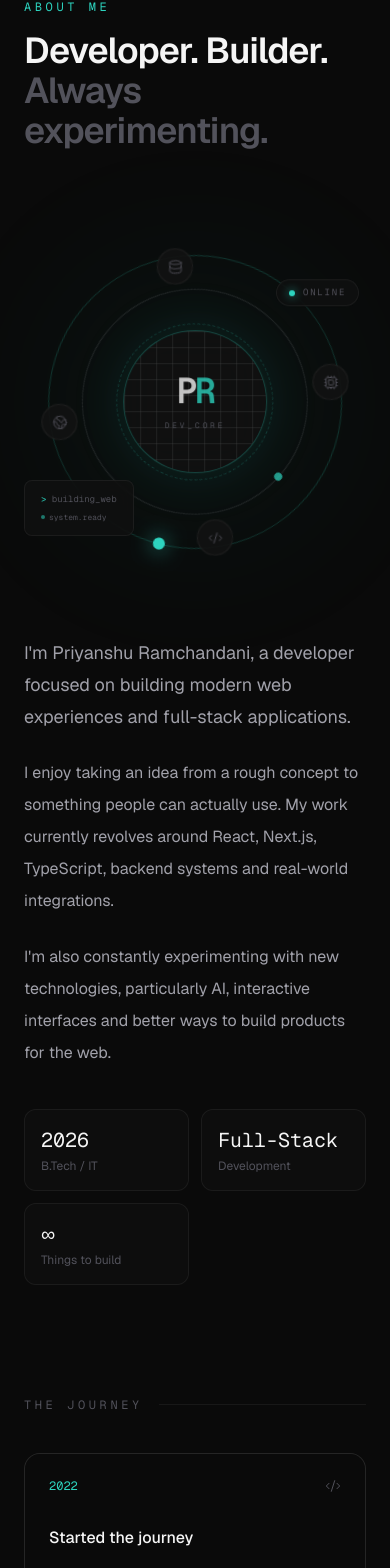
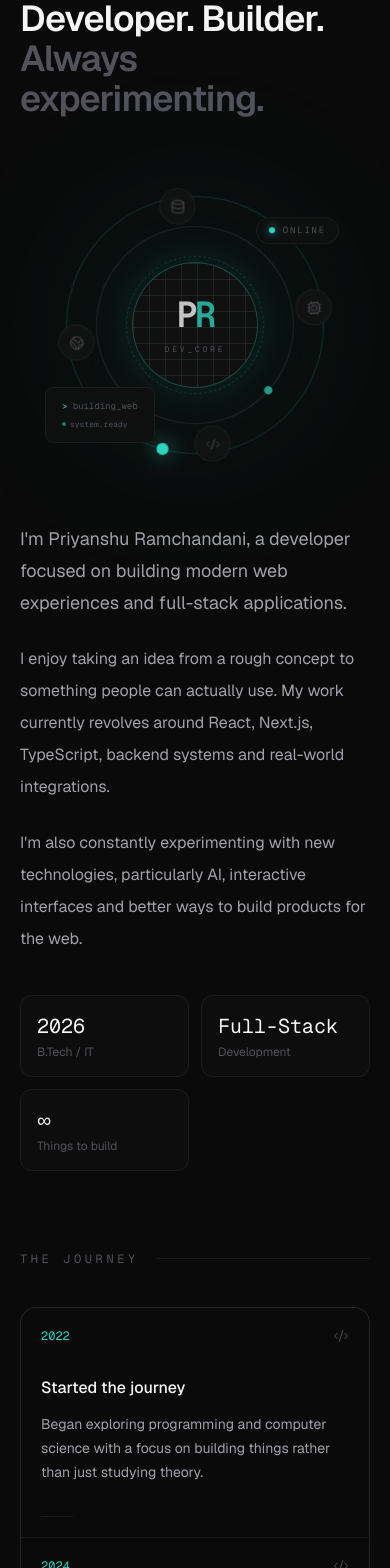
Before and after one commit to priyanshu-0911/priyanshu-portfolio, a Next.js app: page / in a window 390 px wide. Shown: the part 4864-6432 px from the top of the page. Built offline with nearby package versions, Linux system fonts and the light colour scheme.

Commit message:
Stage 10 done with small integrated steps

```diff
--- a/src/components/AboutSection.tsx
+++ b/src/components/AboutSection.tsx
@@ -44,7 +44,7 @@ export function AboutSection() {
   return (
     <section
   id="about"
-  className="relative overflow-hidden px-6 py-28 sm:px-10 lg:px-16 lg:py-36"
+  className="relative overflow-hidden px-5 py-20 sm:px-10 sm:py-28 lg:px-16 lg:py-36"
 >
       <div className="mx-auto max-w-7xl">
         <div className="mx-auto max-w-7xl">
@@ -54,7 +54,7 @@ export function AboutSection() {
     whileInView={{ opacity: 1, y: 0 }}
     viewport={{ once: true, margin: "-100px" }}
     transition={{ duration: 0.7 }}
-    className="mb-20"
+    className="mb-14 sm:mb-20"
   >
     <p className="mb-4 font-mono text-xs uppercase tracking-[0.3em] text-accent">
       About Me
@@ -68,7 +68,7 @@ export function AboutSection() {
   </motion.div>
 
   {/* Main About layout */}
-  <div className="grid items-center gap-16 lg:grid-cols-[0.85fr_1.15fr] lg:gap-24">
+  <div className="grid items-center gap-12 sm:gap-16 lg:grid-cols-[0.85fr_1.15fr] lg:gap-24">
 
     {/* Avatar */}
     <motion.div
@@ -138,7 +138,7 @@ export function AboutSection() {
           whileInView={{ opacity: 1, y: 0 }}
           viewport={{ once: true, margin: "-80px" }}
           transition={{ duration: 0.8 }}
-          className="mt-28"
+          className="mt-20 sm:mt-24 lg:mt-28"
         >
           <div className="mb-10 flex items-center gap-4">
             <p className="font-mono text-xs uppercase tracking-[0.3em] text-text-muted">
@@ -162,8 +162,7 @@ export function AboutSection() {
                     duration: 0.5,
                     delay: index * 0.08,
                   }}
-                  className="group relative bg-background p-6 transition-colors duration-500 hover:bg-surface"
-                >
+                       className="group relative bg-background p-5 sm:p-6 transition-colors duration-500 hover:bg-surface"                >
                   <div className="mb-8 flex items-center justify-between">
                     <span className="font-mono text-xs text-accent">
                       {item.year}
--- a/src/components/DeveloperAvatar.tsx
+++ b/src/components/DeveloperAvatar.tsx
@@ -71,7 +71,7 @@ export function DeveloperAvatar() {
       ref={containerRef}
       onMouseMove={handleMouseMove}
       onMouseLeave={handleMouseLeave}
-      className="relative mx-auto aspect-square w-full max-w-[430px]"
+      className="relative mx-auto aspect-square w-full max-w-[300px] sm:max-w-[360px] lg:max-w-[430px]"
     >
       <motion.div
         style={{
```
